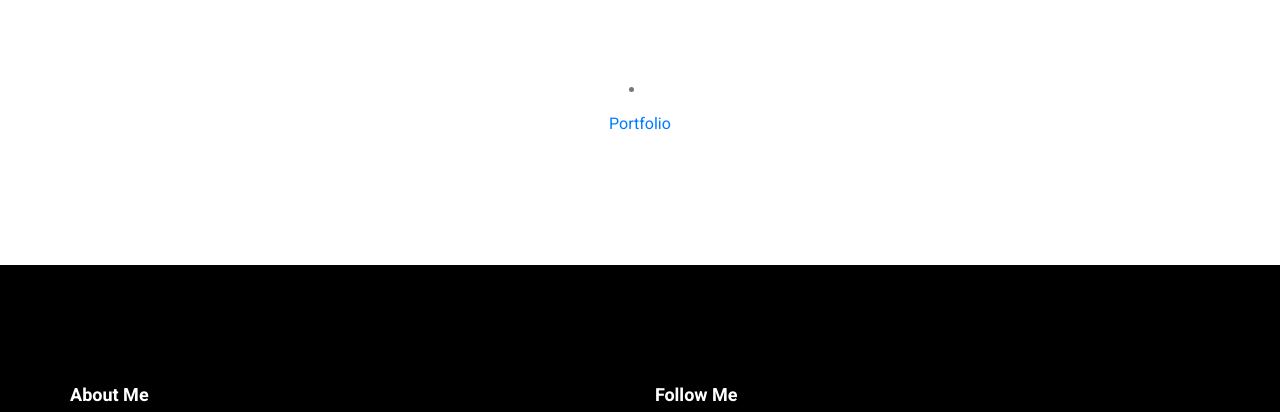
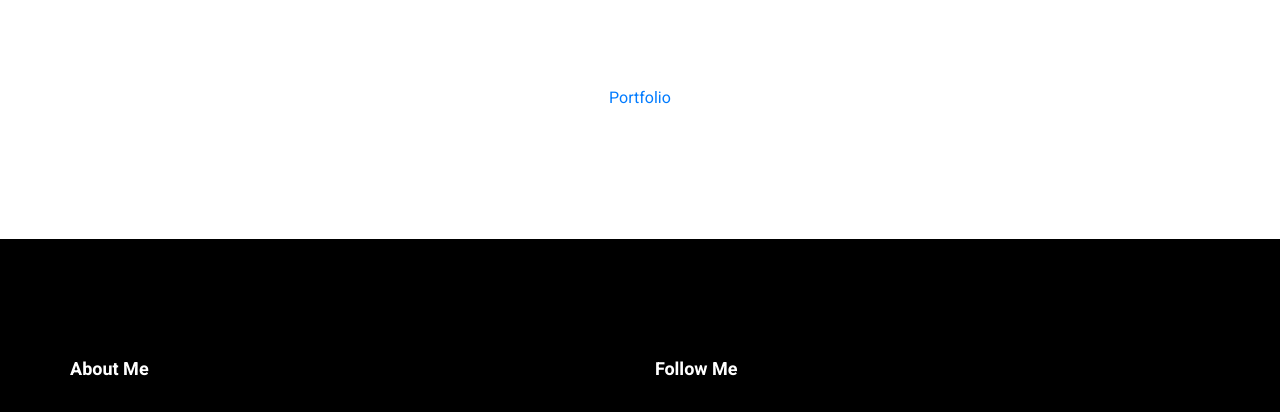
Before and after one commit to Raja-Usman-Murad/portfolio, a plain HTML site: page index.html in a window 1280 px wide. Shown: the part 3762-4174 px from the top of the page. Drawn offline with Linux system fonts and the light colour scheme.

Commit message:
first commit

```diff
--- a/index.html
+++ b/index.html
@@ -544,9 +544,9 @@
           </div>
         </div>
         <div class="more_btn">
-          <li class="nav-item">
+
             <a class="nav-link" href="portfolio.html">Portfolio</a>
-          </li>
+
           <!-- <a class="main_btn" href="portfolio.html">Load More Items</a> -->
         </div>
       </div>
```
